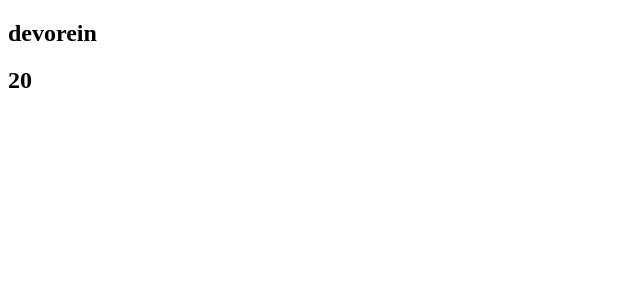
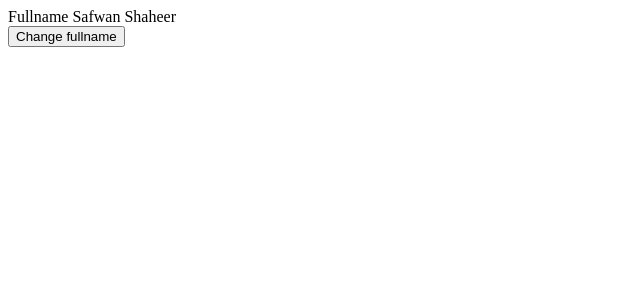
Before and after one commit to Devorein/vue-init, a Vue app: page / in a window 1280 px wide. Shown: the top 300 px of the page, without its empty margins (0-640 px from the left). Built offline with nearby package versions, Linux system fonts and the light colour scheme.

Commit message:
Added computed properties setters

```diff
--- a/src/App.vue
+++ b/src/App.vue
@@ -1,9 +1,9 @@
 <template>
   <div>
-    <div v-for="item in filteredItems" :key="item.name">
-      <h2>{{item.name}}</h2>
-      <h2>{{item.age}}</h2>
+    <div>
+      Fullname {{fullname}}
     </div>
+    <button @click="changeFullname">Change fullname</button>
   </div>
 </template>
 
@@ -11,11 +11,15 @@
 
 export default {
   methods: {
-
+    changeFullname(){
+      this.fullname = "Arden Claise"
+    }
   },
   name: 'App',
   data(){
     return {
+      firstname: "Safwan",
+      lastname: "Shaheer",
       items: [{
         name:"devorein",
         age: 20
@@ -26,6 +30,16 @@ export default {
     }
   },
   computed: {
+    fullname: {
+      get(){
+        return `${this.firstname} ${this.lastname}`
+      },
+      set(value){
+        const [firstname, lastname] = value.split(" ")
+        this.firstname = firstname
+        this.lastname = lastname
+      }
+    },
     filteredItems(){
       return this.items.filter(item=>item.age <= 20)
     }
```
